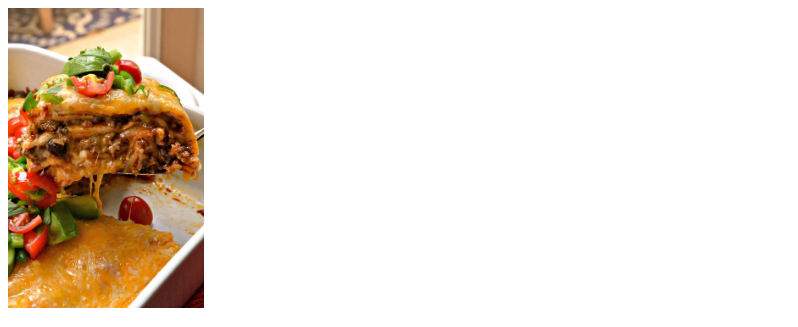
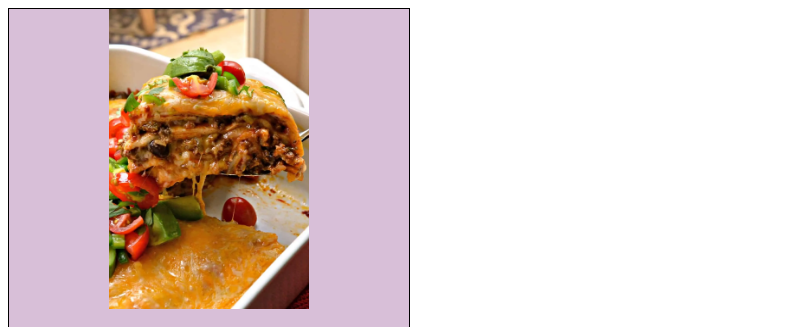
Before and after one commit to FierceFrankie/odin-recipes, a plain HTML site: page recipes/beef enchilada casserole.html in a window 1280 px wide. Shown: the top 327 px of the page, without its empty margins (0-798 px from the left). Drawn offline with Linux system fonts and the light colour scheme.

Commit message:
added stylesheet links

```diff
--- a/recipes/beef enchilada casserole.html
+++ b/recipes/beef enchilada casserole.html
@@ -5,6 +5,7 @@
     <meta http-equiv="X-UA-Compatible" content="IE=edge">
     <meta name="viewport" content="width=device-width, initial-scale=1.0">
     <title>Beef Enchilada Casserole</title>
+    <link rel="stylesheet" href="../main.css">
 </head>
 <body>
     <div class="container" id="container">
```
Also changed, not shown: recipes/chicken enchiladas.html (+1 -0 lines), recipes/recipe template.html (+1 -0 lines).
